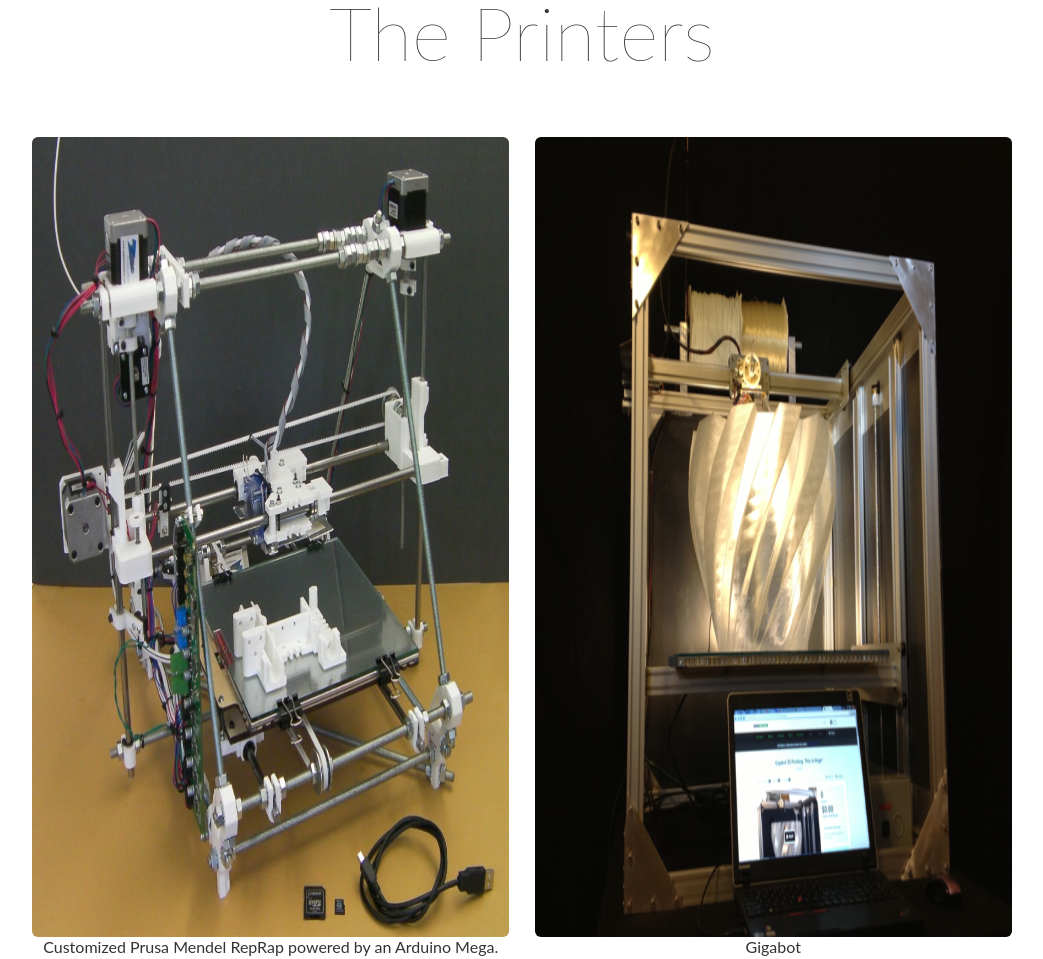
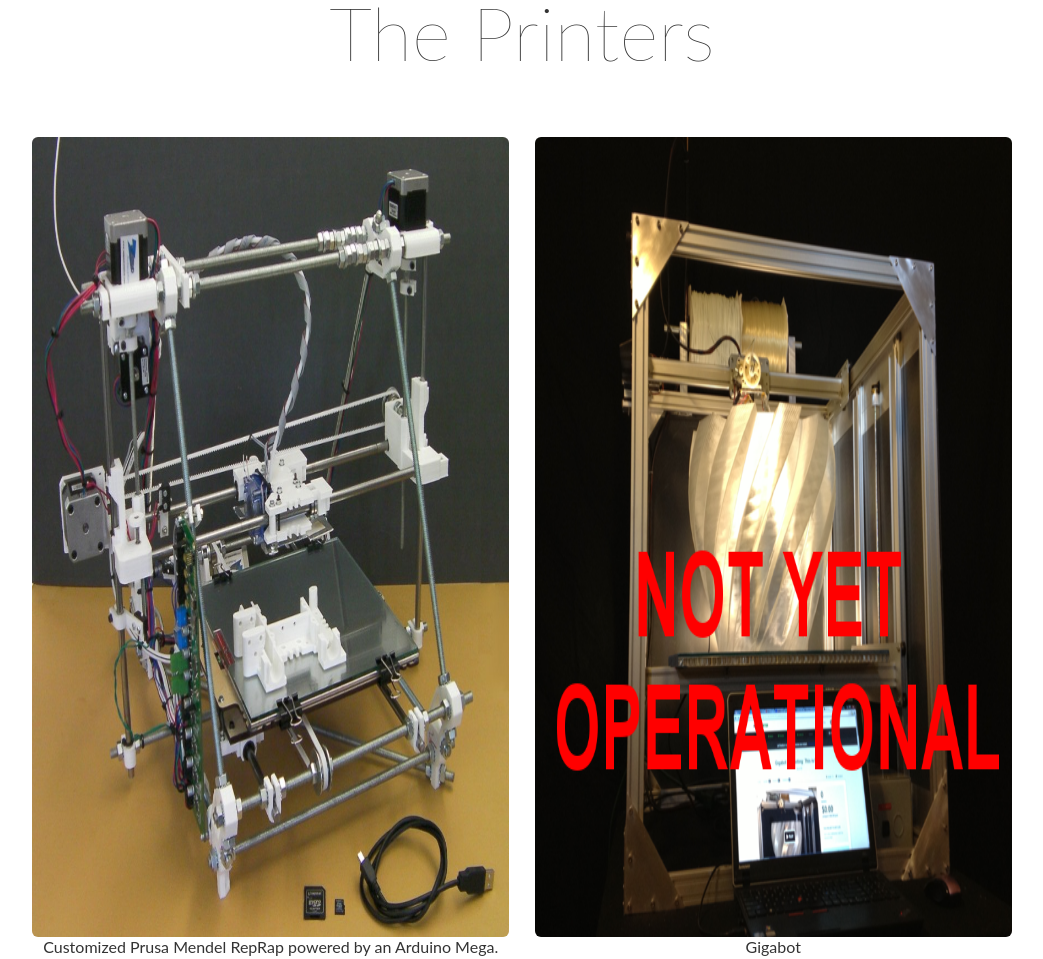
Before and after one commit to c0nrad/oshe, a plain HTML site: page index.html in a window 1280 px wide. Shown: the part 3320-4279 px from the top of the page, without its empty margins (118-1161 px from the left). Drawn offline with Linux system fonts and the light colour scheme.

Commit message:
reverted to gigabot not yet operational image

```diff
--- a/index.html
+++ b/index.html
@@ -53,7 +53,7 @@
               <li>great for quick prototypes</li>
             </ul>
           </div>
-          <div class="span6"><img src="img/gigabot.png" class="img-rounded">
+          <div class="span6"><img src="img/gigabotNotOperational.png" class="img-rounded">
             <p>Gigabot </p>
             <ul class="unstyled">
               <li>600mm x 600mm x 600mm build envelope </li>
```
Also changed, not shown: 1 other file.
